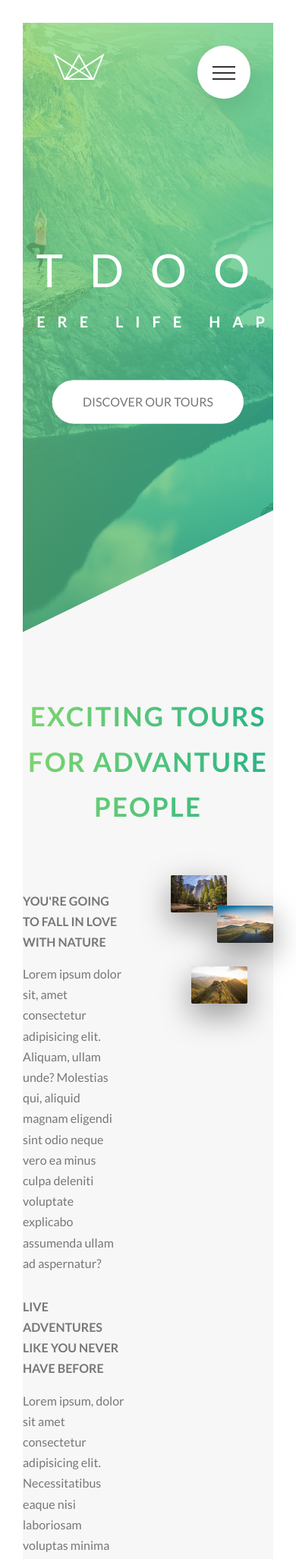
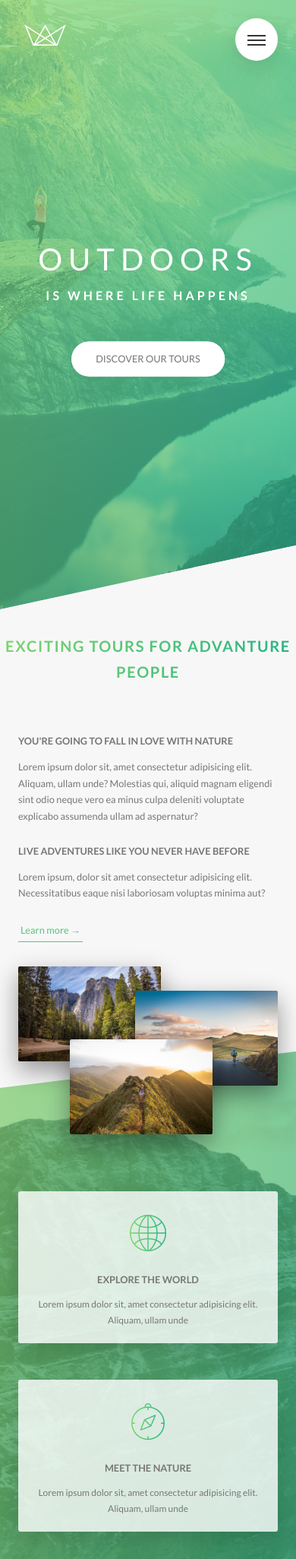
Before and after one commit to dustinddoan/natours, a PHP site: page / in a window 390 px wide; the page is wider, and only the part inside the window is pictured. Shown: the top 2052 px of that part at 76% size. Run offline with PHP 8.4, Linux system fonts and the light colour scheme.

Commit message:
media queries: base and typography

```diff
--- a/css/style.css
+++ b/css/style.css
@@ -1,3 +1,21 @@
+/*
+0 - 600px:      phone
+600 - 900px     Tablet portrait
+900 - 1200px    Tablet landscape
+[1200 - 1800]   is where normal style apply
+1800px +        Big desktop
+
+$breakpoint argument choices
+-phone
+-tab-port
+-tab-land
+-big-desktop
+
+ODER: base +  typography > general layout + grid > page layout > components
+
+use em for mediq query
+1em = 16px
+*/
 /* universal to reset the page */
 *,
 *::after,
@@ -8,9 +26,22 @@
 
 html {
   font-size: 62.5%; }
+  @media (max-width: 75em) {
+    html {
+      font-size: 56.25%; } }
+  @media (max-width: 56.25em) {
+    html {
+      font-size: 50%; } }
+  @media (min-width: 112.5em) {
+    html {
+      font-size: 75%; } }
 
 body {
-  box-sizing: border-box; }
+  box-sizing: border-box;
+  padding: 3rem; }
+  @media (max-width: 56.25em) {
+    body {
+      padding: 0; } }
 
 /* define the animation and apply to the class of text */
 @keyframes moveInLeft {
@@ -49,15 +80,14 @@ body {
   font-weight: 400;
   /* font-size: 1.6rem; */
   line-height: 1.7;
-  color: #777;
-  padding: 3rem; }
+  color: #777; }
 
 .heading-primary {
   color: #fff;
   text-transform: uppercase;
   margin-bottom: 6rem;
-  /* fix shaking animation */
-  backface-visibility: hidden; }
+  backface-visibility: hidden;
+  /* fix shaking animation */ }
   .heading-primary--main {
     display: block;
     font-size: 6rem;
@@ -70,12 +100,19 @@ body {
     animation-delay:3s;
     animation-iteration-count: 3
     */ }
+    @media (max-width: 37.5em) {
+      .heading-primary--main {
+        font-size: 5rem;
+        letter-spacing: 1rem; } }
   .heading-primary--sub {
     display: block;
     font-size: 2rem;
     font-weight: 700;
     letter-spacing: 1.6rem;
     animation: moveInRight 2s ease-out; }
+    @media (max-width: 37.5em) {
+      .heading-primary--sub {
+        letter-spacing: .5rem; } }
 
 .heading-secondary {
   font-size: 3.5rem;
@@ -87,6 +124,12 @@ body {
   color: transparent;
   letter-spacing: .2rem;
   transition: all .2s; }
+  @media (max-width: 56.25em) {
+    .heading-secondary {
+      font-size: 3rem; } }
+  @media (max-width: 37.5em) {
+    .heading-secondary {
+      font-size: 2.5rem; } }
   .heading-secondary:hover {
     transform: skewY(2deg) skewX(15deg);
     text-shadow: 0.5rem 1rem 2rem rgba(0, 0, 0, 0.2); }
@@ -345,9 +388,11 @@ body {
     width: 15rem;
     height: 15rem;
     float: left;
+    -ms-shape-outside: circle(50% at 50% 50%);
+    -ms-clip-path: circle(50% at 50% 50%);
     -webkit-shape-outside: circle(50% at 50% 50%);
+    -webkit-clip-path: circle(50% at 50% 50%);
     shape-outside: circle(50% at 50% 50%);
-    -webkit-clip-path: circle(50% at 50% 50%);
     clip-path: circle(50% at 50% 50%);
     transform: translateX(-3rem) skewX(12deg);
     position: relative; }
@@ -542,8 +587,12 @@ body {
   background-position: top;
   position: relative;
   /* clip the image */
-  -webkit-clip-path: polygon(0 0, 100% 0, 100% 80%, 0 100%);
-  clip-path: polygon(0 0, 100% 0, 100% 80%, 0 100%); }
+  -webkit-clip-path: polygon(0 0, 100% 0, 100% 80vh, 0 100%);
+  clip-path: polygon(0 0, 100% 0, 100% 80vh, 0 100%); }
+  @media (max-width: 37.5em) {
+    .header {
+      -webkit-clip-path: polygon(0 0, 100% 0, 100% 85vh, 0 100%);
+      clip-path: polygon(0 0, 100% 0, 100% 85vh, 0 100%); } }
   .header__logo-box {
     position: absolute;
     top: 4rem;
@@ -562,6 +611,13 @@ body {
   margin: 0 auto; }
   .row:not(:last-child) {
     margin-bottom: 8rem; }
+    @media (max-width: 56.25em) {
+      .row:not(:last-child) {
+        margin-bottom: 6rem; } }
+  @media (max-width: 56.25em) {
+    .row {
+      max-width: 50rem;
+      padding: 0 3rem; } }
   .row::after {
     content: "";
     display: table;
@@ -570,6 +626,13 @@ body {
     float: left; }
     .row [class^="col-"]:not(:last-child) {
       margin-right: 6rem; }
+      @media (max-width: 56.25em) {
+        .row [class^="col-"]:not(:last-child) {
+          margin-right: 0;
+          margin-bottom: 6rem; } }
+    @media (max-width: 56.25em) {
+      .row [class^="col-"] {
+        width: 100% !important; } }
   .row .col-1-of-2 {
     width: calc((100% - 6rem) / 2); }
   .row .col-1-of-3 {
@@ -588,6 +651,9 @@ body {
   padding: 10rem 0;
   font-size: 1.4rem;
   color: #f7f7f7; }
+  @media (max-width: 56.25em) {
+    .footer {
+      padding: 8rem 0; } }
   .footer__logo-box {
     text-align: center;
     margin-bottom: 8rem; }
@@ -598,6 +664,10 @@ body {
     border-top: 1px solid #777;
     padding-top: 2rem;
     display: inline-block; }
+    @media (max-width: 56.25em) {
+      .footer__navigation {
+        width: 100%;
+        text-align: center; } }
   .footer__list {
     list-style: none; }
   .footer__item {
@@ -620,6 +690,10 @@ body {
     padding-top: 2rem;
     width: 80%;
     float: right; }
+    @media (max-width: 56.25em) {
+      .footer__copyright {
+        width: 100%;
+        float: none; } }
 
 .navigation__checkbox {
   display: none; }
@@ -636,6 +710,14 @@ body {
   box-shadow: 0 1rem 3rem rgba(0, 0, 0, 0.1);
   text-align: center;
   cursor: pointer; }
+  @media (max-width: 56.25em) {
+    .navigation__button {
+      top: 4rem;
+      right: 4rem; } }
+  @media (max-width: 37.5em) {
+    .navigation__button {
+      top: 3rem;
+      right: 3rem; } }
 
 .navigation__background {
   height: 6rem;
@@ -647,6 +729,14 @@ body {
   background-image: radial-gradient(#7ed56f, #28b485);
   z-index: 1000;
   transition: transform 0.8s cubic-bezier(0.86, 0, 0.07, 1); }
+  @media (max-width: 56.25em) {
+    .navigation__background {
+      top: 4.5rem;
+      right: 4.5rem; } }
+  @media (max-width: 37.5em) {
+    .navigation__background {
+      top: 3.5rem;
+      right: 3.5rem; } }
 
 .navigation__nav {
   height: 100vh;
--- a/sass/abstracts/_mixins.scss
+++ b/sass/abstracts/_mixins.scss
@@ -12,3 +12,41 @@
   left: 50%;
   transform: translate(-50%, -50%);
 }
+
+// MEDIA QUERIES MANAGER
+/*
+0 - 600px:      phone
+600 - 900px     Tablet portrait
+900 - 1200px    Tablet landscape
+[1200 - 1800]   is where normal style apply
+1800px +        Big desktop
+
+$breakpoint argument choices
+-phone
+-tab-port
+-tab-land
+-big-desktop
+
+ODER: base +  typography > general layout + grid > page layout > components
+
+use em for mediq query
+1em = 16px
+*/
+
+@mixin respond($breakpoint) {
+  @if $breakpoint == phone {
+    @media (max-width: 37.5em)  { @content }; //600px
+  }
+
+  @if $breakpoint == tab-port {
+    @media (max-width: 56.25em)  { @content }; //900px
+  }
+
+  @if $breakpoint == tab-land {
+    @media (max-width: 75em)  { @content }; //1200px
+  }
+
+  @if $breakpoint == big-desktop {
+    @media (min-width: 112.5em)  { @content }; //1800px
+  }
+}
--- a/sass/abstracts/_variables.scss
+++ b/sass/abstracts/_variables.scss
@@ -27,4 +27,5 @@ $default-font-size:1.6rem;
 // GRIDS
 $grid-width: 114rem;
 $gutter-vertical: 8rem;
+$gutter-vertical-small: 6rem;
 $gutter-horizontal: 6rem;
--- a/sass/base/_base.scss
+++ b/sass/base/_base.scss
@@ -9,9 +9,45 @@
 
 html {
   // defines what 1rem is
+  // 1rem = 10px; 10px/16px = 62.5%
   font-size: 62.5%;
+
+  // blocks coed below are the same
+  // @media (max-width: 600px) {
+  //   font-size: 50%;
+  // }
+  // @include respond-phone {
+  //   font-size: 50%;
+  // }
+
+  //  dont need this since tab-port alreay apply
+  // @include respond(phone) {
+  //   font-size: 50%;
+  // }
+
+  // width < 1200px
+  @include respond(tab-land) {
+    font-size: 56.25%;   // 1rem = 9px; 9px/16px = 56.25%
+  }
+
+  // width < 900px also apply for width < 600px
+  @include respond(tab-port) {
+    font-size: 50%;   // 1rem = 8px; 8px/16px = 50%
+  }
+
+
+  @include respond(big-desktop) {
+    font-size: 75%;   // 1rem = 12px; 12px/16px = 75%
+  }
+
 }
 
 body {
   box-sizing: border-box;
+  padding: 3rem;
+
+  @include respond(tab-port) {
+    padding: 0;
+  }
+
 }
--- a/sass/base/_typography.scss
+++ b/sass/base/_typography.scss
@@ -4,16 +4,15 @@ body {
   /* font-size: 1.6rem; */
   line-height: 1.7;
   color: $color-grey-dark;
-  padding: 3rem;
 }
 
 .heading-primary {
   color: $color-white;
   text-transform: uppercase;
+
   margin-bottom: 6rem;
+  backface-visibility: hidden; /* fix shaking animation */
 
-  /* fix shaking animation */
-  backface-visibility: hidden;
 
   &--main {
     display: block;
@@ -24,6 +23,11 @@ body {
     animation-name: moveInLeft;
     animation-duration: 2s;
     animation-timing-function: ease-out;
+
+    @include respond(phone) {
+      font-size: 5rem;
+      letter-spacing: 1rem;
+    }
 
     /*
     animation-delay:3s;
@@ -38,6 +42,10 @@ body {
     letter-spacing: 1.6rem;
 
     animation: moveInRight 2s ease-out;
+
+    @include respond(phone) {
+      letter-spacing: .5rem;
+    }
   }
 }
 
@@ -53,6 +61,13 @@ body {
 
   letter-spacing: .2rem;
   transition: all .2s;
+
+  @include respond(tab-port) {
+    font-size: 3rem;
+  }
+  @include respond(phone) {
+    font-size: 2.5rem;
+  }
 
   // inline an angle
   &:hover {
--- a/sass/components/_story.scss
+++ b/sass/components/_story.scss
@@ -13,10 +13,13 @@
     width: 15rem;
     height: 15rem;
     float: left;
+    -ms-shape-outside: circle(50% at 50% 50%);
+    -ms-clip-path: circle(50% at 50% 50%);
     -webkit-shape-outside: circle(50% at 50% 50%);
+    -webkit-clip-path: circle(50% at 50% 50%);
     shape-outside: circle(50% at 50% 50%);
-    -webkit-clip-path: circle(50% at 50% 50%);
     clip-path: circle(50% at 50% 50%);
+
     transform: translateX(-3rem) skewX(12deg);
     position: relative;
   }
--- a/sass/layout/_footer.scss
+++ b/sass/layout/_footer.scss
@@ -4,6 +4,9 @@
   font-size: 1.4rem;
   color: $color-grey-light-1;
 
+  @include respond(tab-port) {
+    padding: 8rem 0;
+  }
 
   &__logo-box {
     text-align: center;
@@ -19,6 +22,12 @@
     border-top: 1px solid $color-grey-dark;
     padding-top: 2rem;
     display: inline-block;
+
+    @include respond(tab-port) {
+      width: 100%;
+      text-align: center;
+    }
+
   }
 
   &__list {
@@ -57,5 +66,10 @@
     padding-top: 2rem;
     width: 80%;
     float: right;
+
+    @include respond(tab-port) {
+      width: 100%;
+      float: none;
+    }
   }
 }
--- a/sass/layout/_grid.scss
+++ b/sass/layout/_grid.scss
@@ -5,6 +5,15 @@
 
   &:not(:last-child) {
     margin-bottom: $gutter-vertical;
+
+    @include respond(tab-port) {
+      margin-bottom: $gutter-vertical-small;
+    }
+  }
+
+  @include respond(tab-port) {
+    max-width: 50rem;
+    padding: 0 3rem;
   }
 
   @include clearfix;
@@ -20,6 +29,15 @@
 
     &:not(:last-child) {
       margin-right: $gutter-horizontal;
+
+      @include respond(tab-port) {
+        margin-right: 0;
+        margin-bottom: $gutter-vertical-small;
+      }
+    }
+
+    @include respond(tab-port) {
+      width: 100% !important; // overwrite defination below
     }
   }
 
--- a/sass/layout/_header.scss
+++ b/sass/layout/_header.scss
@@ -12,8 +12,13 @@
   position: relative;
 
   /* clip the image */
-  -webkit-clip-path: polygon(0 0, 100% 0, 100% 80%, 0 100%);
-  clip-path: polygon(0 0, 100% 0, 100% 80%, 0 100%);
+  -webkit-clip-path: polygon(0 0, 100% 0, 100% 80vh, 0 100%);
+  clip-path: polygon(0 0, 100% 0, 100% 80vh, 0 100%);
+
+  @include respond(phone) {
+    -webkit-clip-path: polygon(0 0, 100% 0, 100% 85vh, 0 100%);
+  clip-path: polygon(0 0, 100% 0, 100% 85vh, 0 100%);
+  }
 
   // nested header_logo--box
   &__logo-box {
--- a/sass/layout/_navigation.scss
+++ b/sass/layout/_navigation.scss
@@ -15,6 +15,16 @@
     box-shadow: 0 1rem 3rem rgba($color-black, .1);
     text-align: center;
     cursor: pointer;
+
+    @include respond(tab-port) {
+      top: 4rem;
+      right: 4rem;
+    }
+
+    @include respond(phone) {
+      top: 3rem;
+      right: 3rem;
+    }
   }
 
   &__background {
@@ -28,6 +38,16 @@
     z-index: 1000;
     transition: transform .8s cubic-bezier(0.86, 0, 0.07, 1);
     // transform: scale(80);
+
+    @include respond(tab-port) {
+      top: 4.5rem;
+      right: 4.5rem;
+    }
+
+    @include respond(phone) {
+      top: 3.5rem;
+      right: 3.5rem;
+    }
   }
 
   &__nav {
```
